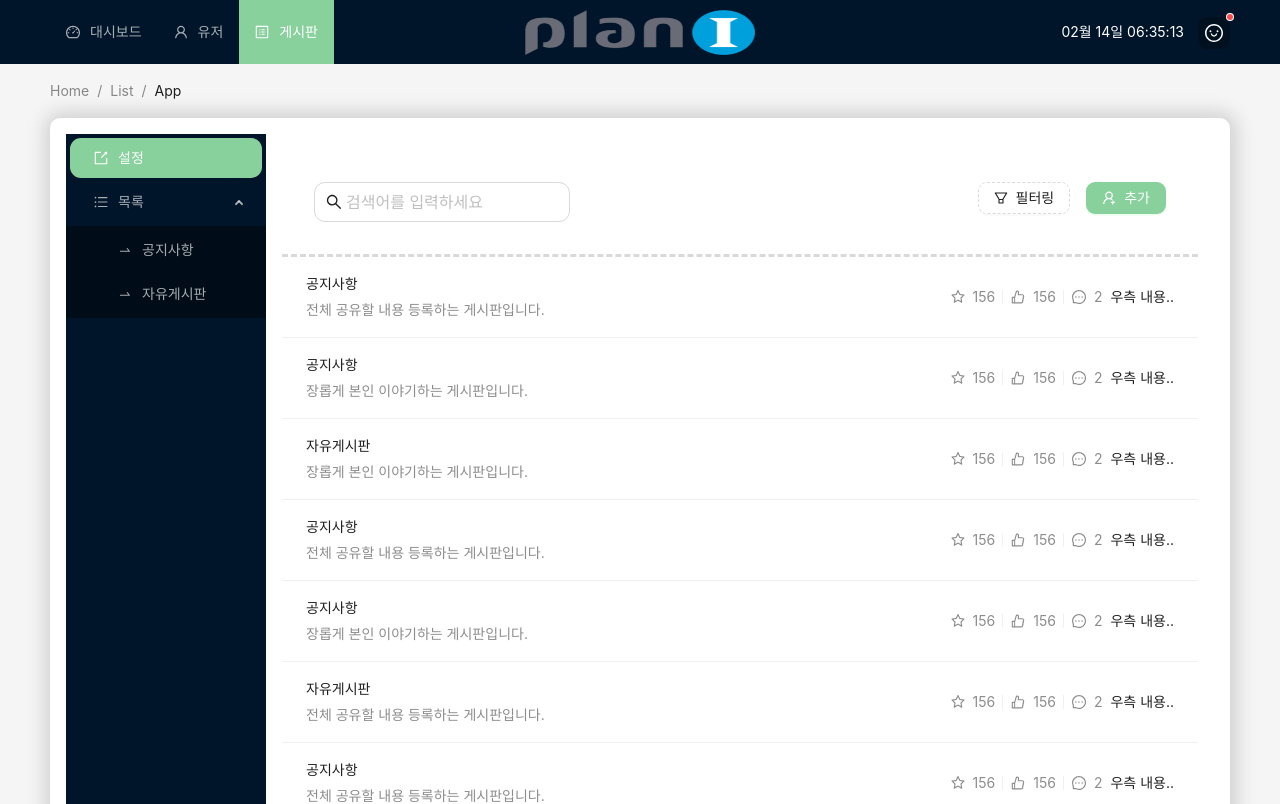
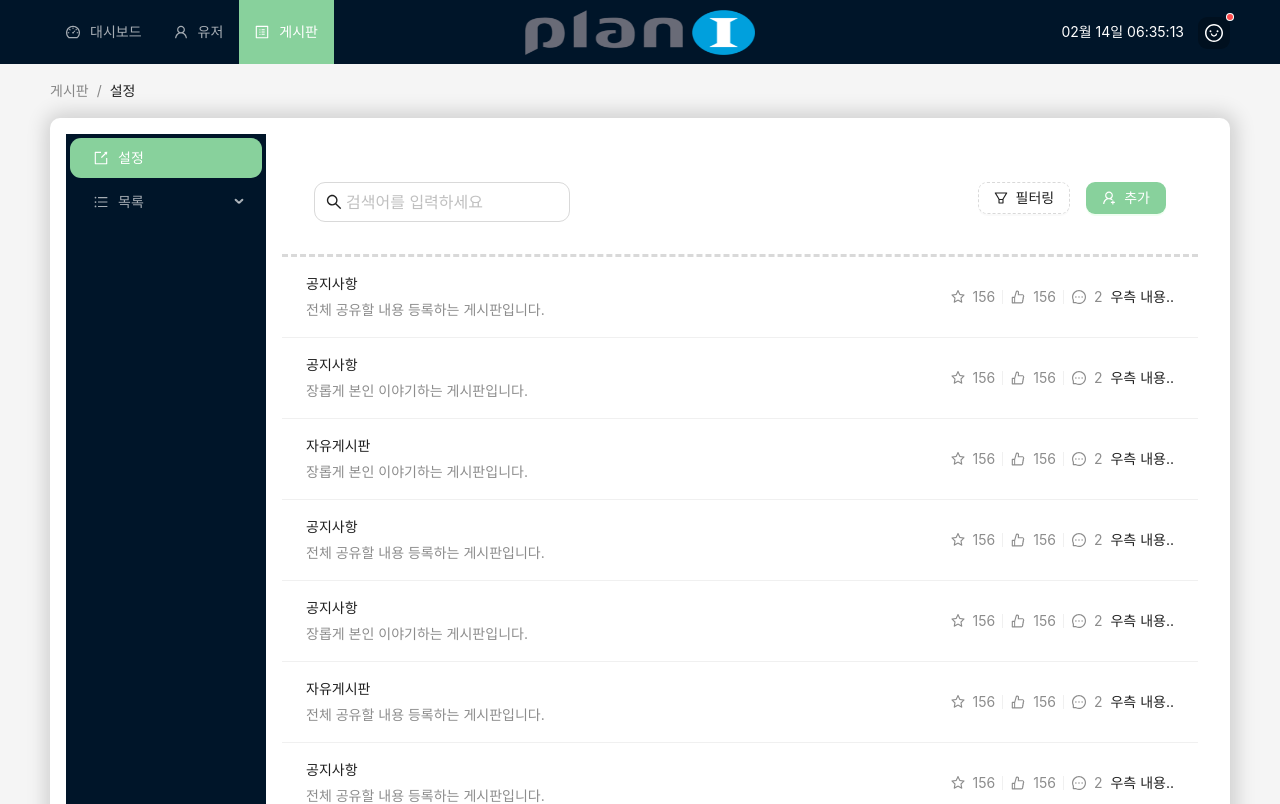
Before and after one commit to Juniee-hub/back-office, a Next.js app: page /webadm/board/setup in a window 1280 px wide. Shown: the top 804 px of the page. Built offline with nearby package versions, Linux system fonts and the light colour scheme.

Commit message:
Breadcrumb 메뉴 적용

```diff
--- a/app/webadm/layout.tsx
+++ b/app/webadm/layout.tsx
@@ -51,6 +51,14 @@ const AdminLayout = ({ children }: PropsType) => {
         return activedKey
     }, [sideMenu])
 
+    // Breadcrumb 표기..
+    const breadItems = useMemo(() => {
+        const activeMenuInfo = [_.find(navMenu, { key: navSelected[0] }), _.find(sideMenu, { key: sideSelected[0] })].filter(Boolean)
+        return activeMenuInfo.map((i) => {
+            return { title: i?.name }
+        })
+    }, [pathName])
+
     const { isMobile } = useDetectDeviceSize()
 
     return (
@@ -83,16 +91,13 @@ const AdminLayout = ({ children }: PropsType) => {
             </Header>
 
             <Content className={styles.mainWrap}>
-                <Breadcrumb className={styles.navi}>
-                    <Breadcrumb.Item>Home</Breadcrumb.Item>
-                    <Breadcrumb.Item>List</Breadcrumb.Item>
-                    <Breadcrumb.Item>App</Breadcrumb.Item>
-                </Breadcrumb>
+                <Breadcrumb items={breadItems} className={styles.navi} />
 
                 <Layout className={styles.container}>
                     {convertDataToAntdFormat(sideMenu).length > 0 && (
                         <Sider collapsible className={styles.side} breakpoint={'lg'}>
-                            <Menu theme={'dark'} mode={'inline'} items={convertDataToAntdFormat(sideMenu)} defaultSelectedKeys={sideSelected} defaultOpenKeys={['3-2']} />
+                            {/* <Menu theme={'dark'} mode={'inline'} items={convertDataToAntdFormat(sideMenu)} defaultSelectedKeys={sideSelected} defaultOpenKeys={['3-2']} /> */}
+                            <Menu theme={'dark'} mode={'inline'} items={convertDataToAntdFormat(sideMenu)} defaultSelectedKeys={sideSelected} />
                         </Sider>
                     )}
                     <Content className={styles.content}>{children}</Content>
--- a/package.json
+++ b/package.json
@@ -27,7 +27,7 @@
         "@types/node": "18.14.2",
         "@types/react": "18.0.28",
         "@types/react-dom": "18.0.11",
-        "antd": "^5.2.3",
+        "antd": "^5.3.0",
         "axios": "^1.3.4",
         "bcryptjs": "^2.4.3",
         "dayjs": "^1.11.7",
@@ -42,7 +42,7 @@
         "jszip": "^3.10.1",
         "lodash": "^4.17.21",
         "nanoid": "^4.0.1",
-        "next": "13.2.1",
+        "next": "13.2.3",
         "next-auth": "^4.19.2",
         "prisma": "^4.10.1",
         "random-int": "^3.0.0",
```
Also changed, not shown: 1 other file (tests, documents, lock files or other folders).
